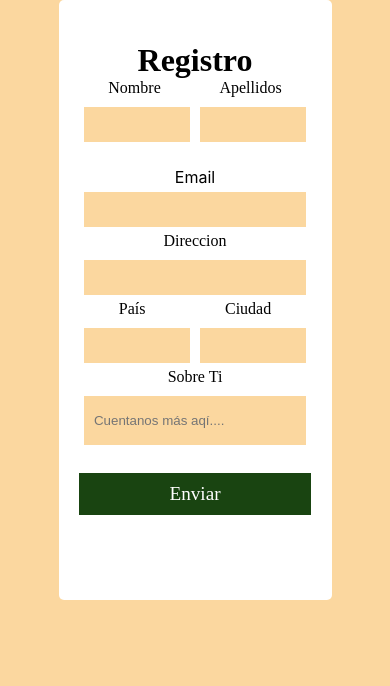
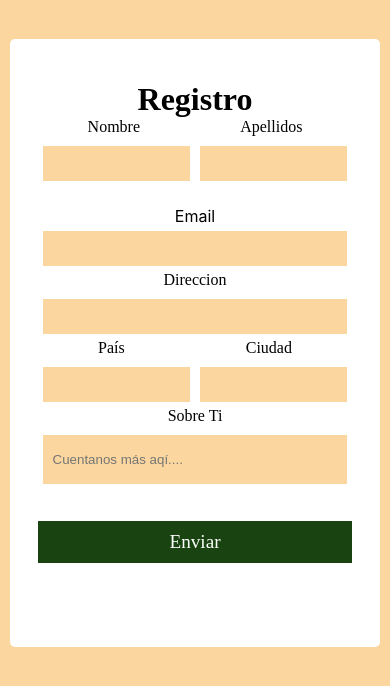
Before and after one commit to gbp12/formulario, a React (Create React App) app: page / in a window 390 px wide. Shown: the top 686 px of the page. Built offline with nearby package versions, Linux system fonts and the light colour scheme.

Commit message:
responsive terminado

```diff
--- a/src/components/Styles.js
+++ b/src/components/Styles.js
@@ -8,15 +8,20 @@ export const StyledDiv = styled.div`
 	margin-top: 10vh;
 	width: 45%;
 	margin-left: 25%;
-	height: 70vh;
+	height: 100%;
 	border-radius: 5px;
-	@media (max-width: 800px) {
-		width: 70%;
-		margin-left: 15%;
-		margin-top: 0;
+
+	@media (max-width: 1000px) {
+		width: 90%;
+		margin-left: 5%;
 		margin-bottom: 0;
-		margin-right: 0;
-		height: 100%;
+		margin-right: 5%;
+	}
+	@media (max-width: 500px) {
+		width: 95%;
+		margin-left: 2.5%;
+		margin-top: 10%;
+		margin-right: 2.55%;
 	}
 `
 
```
